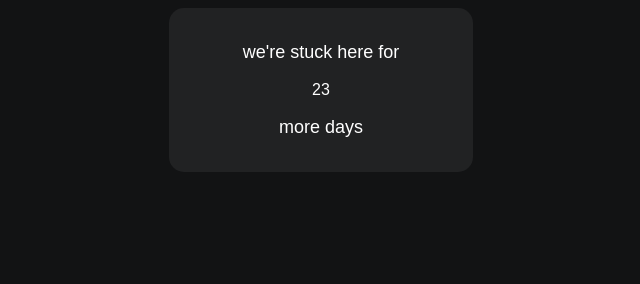
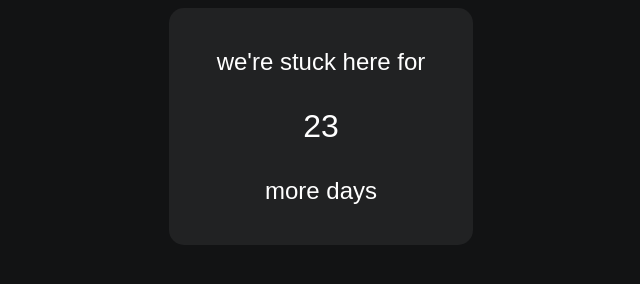
Before and after one commit to CesiumCs/schoolcountdown, a plain HTML site: page index.html in a window 1280 px wide. Shown: the whole page, without its empty margins (319-959 px from the left). Drawn offline with Linux system fonts and the light colour scheme.

Commit message:
big font go brr

```diff
--- a/index.css
+++ b/index.css
@@ -12,5 +12,8 @@
     border-radius: 15px;
 }
 .normal {
-    font-size: large;
+    font-size: 1.5em;
 }
+#number {
+    font-size: 2em;
+}
```
